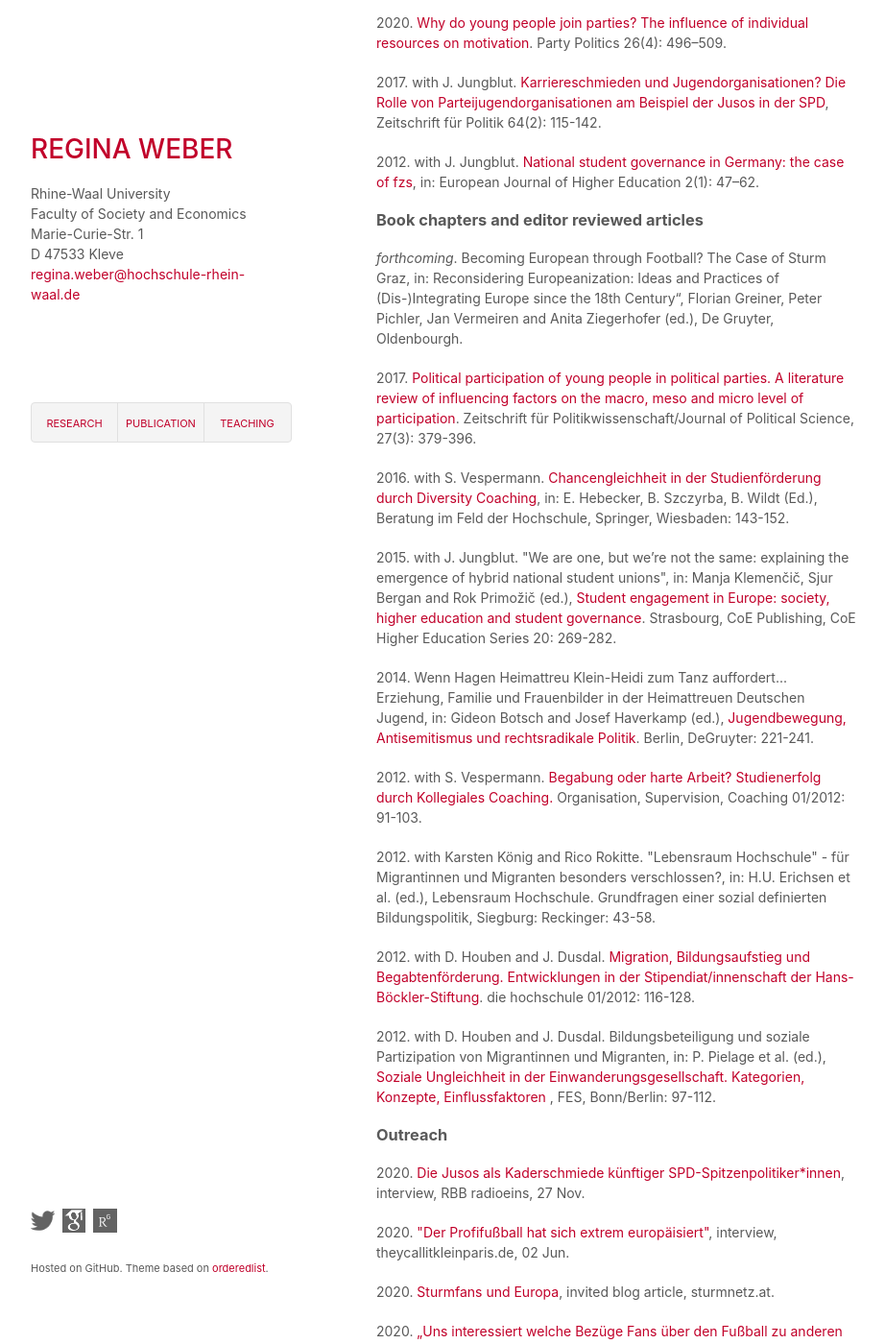
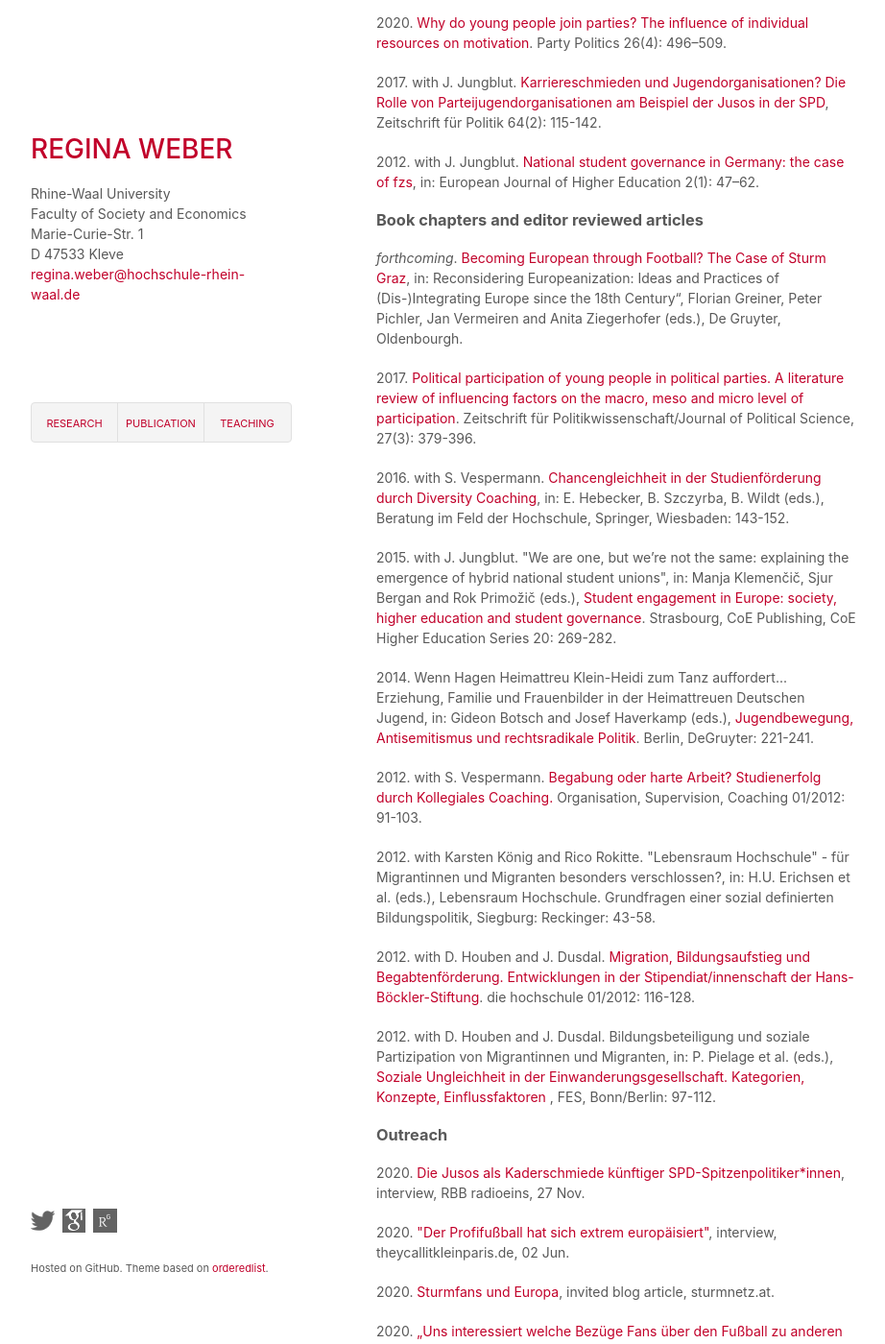
Before and after one commit to robertocabreratapia/robertocabreratapia.github.io, a Jekyll site: the page built from publication.html, in a window 1280 px wide and 1400 px high, scrolled down 545 px. Shown: the whole window at 96% size, without its empty margins (178-1100 px from the left). Built offline with Jekyll 4.4.1, drawn with Linux system fonts in a browser that asks for light colours; some of the changed text lies outside the part shown.

Commit message:
Update publication.html

```diff
--- a/publication.html
+++ b/publication.html
@@ -15,15 +15,15 @@ layout: default
  <p>2012. with J. Jungblut. <a href="http://www.tandfonline.com/doi/abs/10.1080/21568235.2012.683701">National student governance in Germany: the case of fzs</a>, in: European Journal of Higher Education 2(1): 47–62.</p>
 
 <h3>Book chapters and editor reviewed articles</h3>
-<p><em>forthcoming</em>. Becoming European through Football? The Case of Sturm Graz, in: Reconsidering Europeanization: Ideas and Practices of (Dis-)Integrating Europe since the 18th Century“, Florian Greiner, Peter Pichler, Jan Vermeiren and Anita Ziegerhofer (ed.), De Gruyter, Oldenbourgh.</p>
+<p><em>forthcoming</em>. <a href="http://ssrn.com/abstract=3801041">Becoming European through Football? The Case of Sturm Graz</a>, in: Reconsidering Europeanization: Ideas and Practices of (Dis-)Integrating Europe since the 18th Century“, Florian Greiner, Peter Pichler, Jan Vermeiren and Anita Ziegerhofer (eds.), De Gruyter, Oldenbourgh.</p>
  <p>2017. <a href="http://rdcu.be/w4na">Political participation of young people in political parties. A literature review of influencing factors on the macro, meso and  micro level of participation</a>. Zeitschrift für Politikwissenschaft/Journal of Political Science, 27(3): 379-396.</p>
- <p>2016. with S. Vespermann. <a href="https://link.springer.com/chapter/10.1007/978-3-658-07910-9_11">Chancengleichheit in der Studienförderung durch Diversity Coaching</a>, in: E. Hebecker, B. Szczyrba, B. Wildt (Ed.), Beratung im Feld der Hochschule, Springer, Wiesbaden: 143-152.</p>
- <p>2015. with J. Jungblut. "We are one, but we’re not the same: explaining the emergence of hybrid national student unions", in: Manja Klemenčič, Sjur Bergan and Rok Primožič (ed.), <a href="https://book.coe.int/eur/en/higher-education-and-research/6479-student-engagement-in-europe-society-higher-education-and-student-governance-council-of-europe-higher-education-series-no-20.html">Student engagement in Europe: society, higher education and student governance</a>. Strasbourg, CoE Publishing, CoE Higher Education Series 20: 269-282.</p>
- <p>2014. Wenn Hagen Heimattreu Klein-Heidi zum Tanz auffordert... Erziehung, Familie und Frauenbilder in der Heimattreuen Deutschen Jugend, in: Gideon Botsch and Josef Haverkamp (ed.), <a href="https://www.degruyter.com/view/product/204032">Jugendbewegung, Antisemitismus und rechtsradikale Politik</a>. Berlin, DeGruyter: 221-241.</p>
+ <p>2016. with S. Vespermann. <a href="https://link.springer.com/chapter/10.1007/978-3-658-07910-9_11">Chancengleichheit in der Studienförderung durch Diversity Coaching</a>, in: E. Hebecker, B. Szczyrba, B. Wildt (eds.), Beratung im Feld der Hochschule, Springer, Wiesbaden: 143-152.</p>
+ <p>2015. with J. Jungblut. "We are one, but we’re not the same: explaining the emergence of hybrid national student unions", in: Manja Klemenčič, Sjur Bergan and Rok Primožič (eds.), <a href="https://book.coe.int/eur/en/higher-education-and-research/6479-student-engagement-in-europe-society-higher-education-and-student-governance-council-of-europe-higher-education-series-no-20.html">Student engagement in Europe: society, higher education and student governance</a>. Strasbourg, CoE Publishing, CoE Higher Education Series 20: 269-282.</p>
+ <p>2014. Wenn Hagen Heimattreu Klein-Heidi zum Tanz auffordert... Erziehung, Familie und Frauenbilder in der Heimattreuen Deutschen Jugend, in: Gideon Botsch and Josef Haverkamp (eds.), <a href="https://www.degruyter.com/view/product/204032">Jugendbewegung, Antisemitismus und rechtsradikale Politik</a>. Berlin, DeGruyter: 221-241.</p>
  <p>2012. with S. Vespermann. <a href="http://link.springer.com/article/10.1007%2Fs11613-012-0270-4">Begabung oder harte Arbeit? Studienerfolg durch Kollegiales Coaching.</a> Organisation, Supervision, Coaching 01/2012: 91-103.</p>
- <p>2012. with Karsten König and Rico Rokitte. "Lebensraum Hochschule" - für Migrantinnen und Migranten besonders verschlossen?, in: H.U. Erichsen et al. (ed.), Lebensraum Hochschule. Grundfragen einer sozial definierten Bildungspolitik, Siegburg: Reckinger: 43-58.</p>
+ <p>2012. with Karsten König and Rico Rokitte. "Lebensraum Hochschule" - für Migrantinnen und Migranten besonders verschlossen?, in: H.U. Erichsen et al. (eds.), Lebensraum Hochschule. Grundfragen einer sozial definierten Bildungspolitik, Siegburg: Reckinger: 43-58.</p>
  <p>2012. with D. Houben and J. Dusdal. <a href="http://www.hof.uni-halle.de/journal/dhs112.htm">Migration, Bildungsaufstieg und Begabtenförderung. Entwicklungen in der Stipendiat/innenschaft der Hans-Böckler-Stiftung</a>. die hochschule 01/2012: 116-128.</p>
- <p>2012. with D. Houben and J. Dusdal. Bildungsbeteiligung und soziale Partizipation von Migrantinnen und Migranten, in: P. Pielage et al. (ed.), <a href="http://library.fes.de/pdf-files/wiso/09198.pdf">Soziale Ungleichheit in der Einwanderungsgesellschaft. Kategorien, Konzepte, Einflussfaktoren</a> </a>, FES, Bonn/Berlin: 97-112.</p>
+ <p>2012. with D. Houben and J. Dusdal. Bildungsbeteiligung und soziale Partizipation von Migrantinnen und Migranten, in: P. Pielage et al. (eds.), <a href="http://library.fes.de/pdf-files/wiso/09198.pdf">Soziale Ungleichheit in der Einwanderungsgesellschaft. Kategorien, Konzepte, Einflussfaktoren</a> </a>, FES, Bonn/Berlin: 97-112.</p>
 
 <h3>Outreach</h3>
 <p>2020. <a href="https://www.radioeins.de/programm/sendungen/die_schoene_woche/_/die-jusos-als-kaderschmiede-kuenftiger-spd-spitzenpolitiker.html">Die Jusos als Kaderschmiede künftiger SPD-Spitzenpolitiker*innen</a>, interview, RBB radioeins, 27 Nov.</p>
```
Also changed, not shown: other parts of publication.html (+1 -1 lines).
